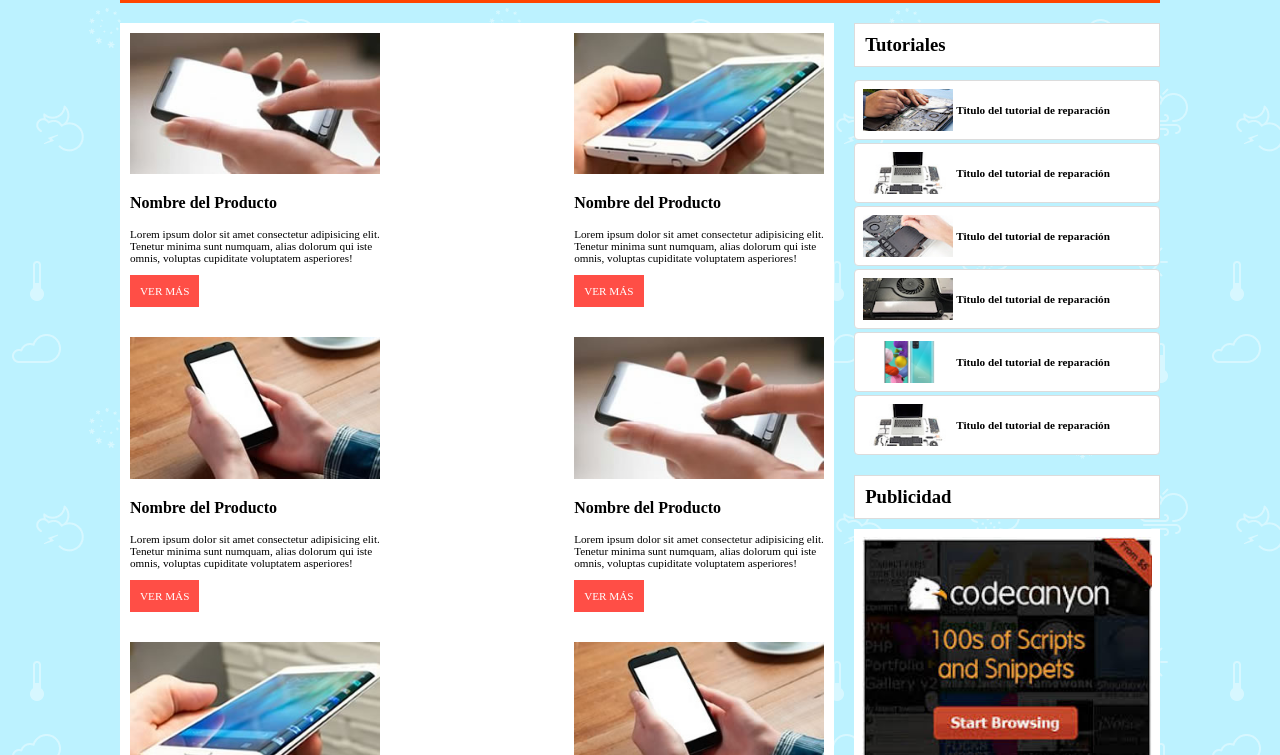
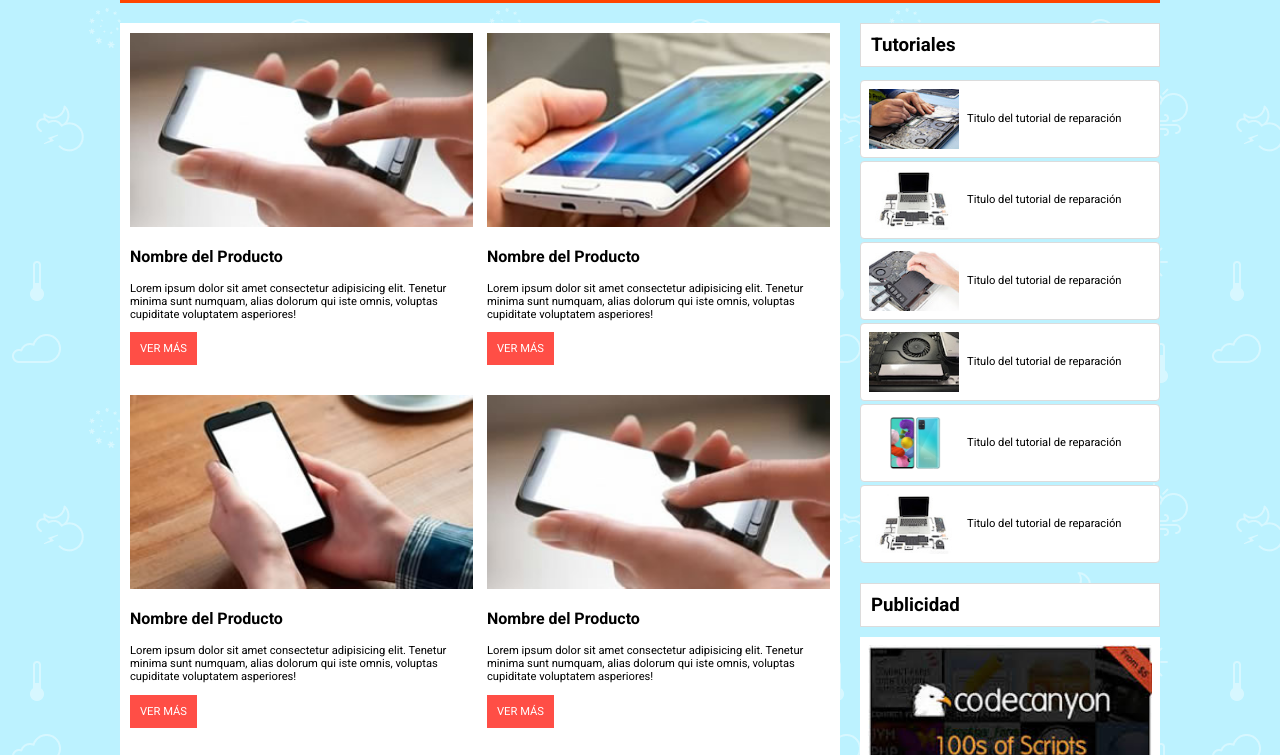
Before and after one commit to comision24/CRAFTSY, a website: page views/index.html in a window 1280 px wide. Shown: the part 82-837 px from the top of the page. Drawn offline with Linux system fonts and the light colour scheme.

Commit message:
agrego detalles esteticos y una fuente de google font

```diff
--- a/public/css/general.css
+++ b/public/css/general.css
@@ -7,6 +7,7 @@
 
 * {
   box-sizing: border-box;
+  font-family: "Roboto", sans-serif;
 }
 
 a {
--- a/public/css/home.css
+++ b/public/css/home.css
@@ -82,6 +82,7 @@
 .home section.tutorials article h5 {
     font-size: 0.7rem;
     flex-grow: 2;
+    font-weight: normal;
     text-align: center;
 }
 
@@ -196,7 +197,7 @@
 }
 
     /* PRODUCTS */
-    .home .container-products {width: 70%;margin: 0;align-items: start;gap: 10px 0;}
+    .home .container-products {margin: 0;align-items: start;gap: 10px;}
 
     .home aside {
 
@@ -204,7 +205,7 @@ width: 30%;
     }
 
     .home .container-products .product {
-    max-width: 250px;
+    max-width: 49%;
 }
 
     .home .container-products .product figure {}
@@ -230,12 +231,11 @@ width: 30%;
 }
 
     .home section.tutorials article {
-    height: 60px;
-    gap: 3px;
+    gap: 8px;
 }
 
     .home section.tutorials article figure {
-    height: 100%;
+    height: 60px;
     width: 90px;
 }
 
--- a/public/css/style.css
+++ b/public/css/style.css
@@ -1,3 +1,5 @@
+@import url('https://fonts.googleapis.com/css2?family=Roboto:ital,wght@0,100;0,300;0,400;0,500;0,700;0,900;1,100;1,300;1,400;1,500;1,700;1,900&display=swap');
+
 @import 'general.css';
 @import 'header.css';
 @import 'footer.css';
```
